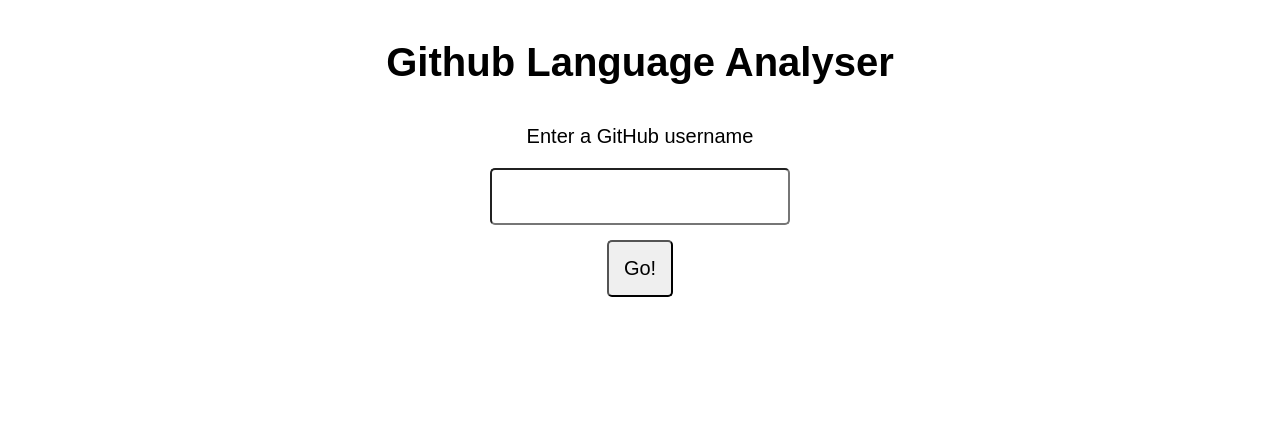
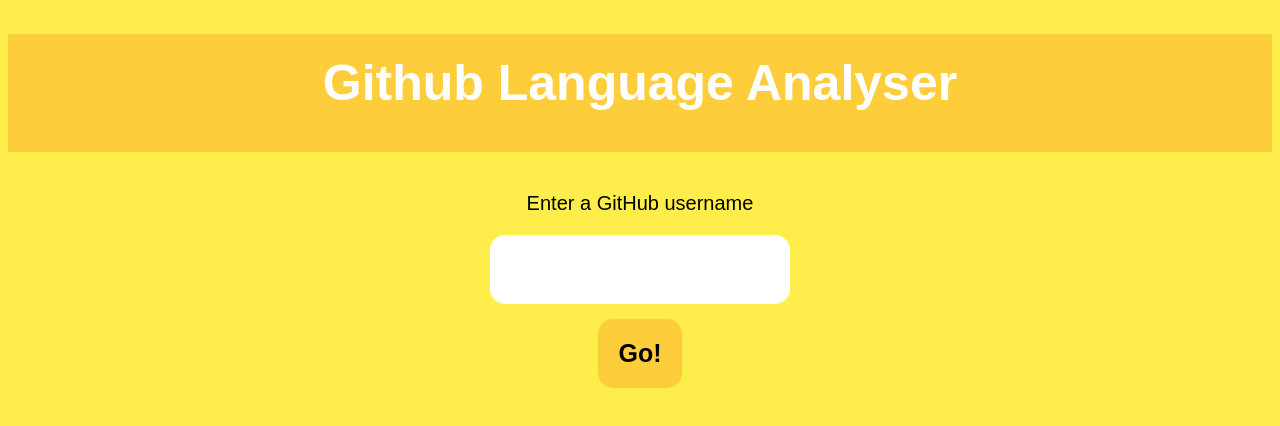
Before and after one commit to AJ8GH/github-language-api, a website with bundled scripts: page app/static/index.html in a window 1280 px wide. Built offline with nearby package versions, Linux system fonts and the light colour scheme.

Commit message:
Add color scheme and improve styling and layout

```diff
--- a/app/static/css/main.css
+++ b/app/static/css/main.css
@@ -2,11 +2,19 @@
   box-sizing: border-box;
   font-family: Arial, Helvetica, sans-serif;
   text-align: center;
+  background-color: #ffed4b;
+}
+
+.header, .title {
+  background:#fdcd3b;
+  width: 100%;
 }
 
 .title {
-  font-size: 40px;
-  margin-top: 40px;
+  font-size: 50px;
+  padding-top: 20px;
+  padding-bottom: 40px;
+  color: white;
 }
 
 .instructions {
@@ -15,20 +23,24 @@
 }
 
 .input, .go {
-  padding: 15px;
-  border-radius: 5px;
-  font-size: 20px;
+  padding: 20px;
+  border-radius: 15px;
+  font-size: 25px;
   display: block;
   margin-left: auto;
   margin-right: auto;
+  border: 0px;
+  max-width: 500px;
 }
 
 .go {
   margin-top: 15px;
+  background:#fdcd3b;
 }
 
 .input {
   width: 300px;
+  background-color: white;
 }
 
 .favourite {
@@ -38,3 +50,15 @@
 .user {
   font-size: 25px;
 }
+
+.favourite {
+  font-size: 22px;
+}
+
+.language {
+  font-size: 20px;
+}
+
+.language-name, .user, .title, .go {
+  font-weight: 900;
+}
--- a/app/static/index.html
+++ b/app/static/index.html
@@ -11,7 +11,9 @@
     <script type="module" defer src="./js/interface.js"></script>
   </head>
   <body>
-    <h1 class="title">Github Language Analyser</h1>
+    <header class="header">
+      <h1 class="title">Github Language Analyser</h1>
+    </header>
     <p class="instructions">Enter a GitHub username</p>
     <input type="text" id="username" class="input">
     <button id="go" class="go">Go!</button>
--- a/app/static/js/interface.js
+++ b/app/static/js/interface.js
@@ -45,7 +45,10 @@
   languageCount.forEach(languageObject => {
     const { language, count } = languageObject
     const repos = (count > 1) ? 'repositories' : 'repository'
-    const content = `<p class="language"> ${language} - ${count} ${repos}<p/>`
+    const content = [
+      '<p class="language"><span class="language-name">',
+      `${language}</span> - ${count} ${repos}<p/>`
+    ].join('')
     languageDiv.innerHTML += content
   })
 }
```
